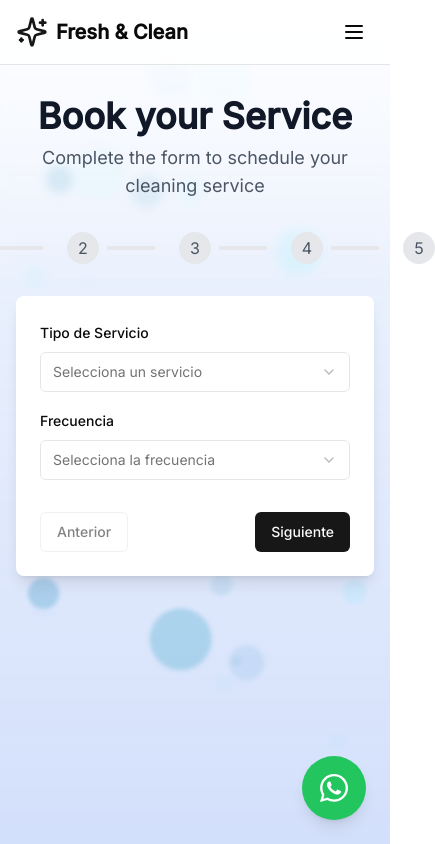
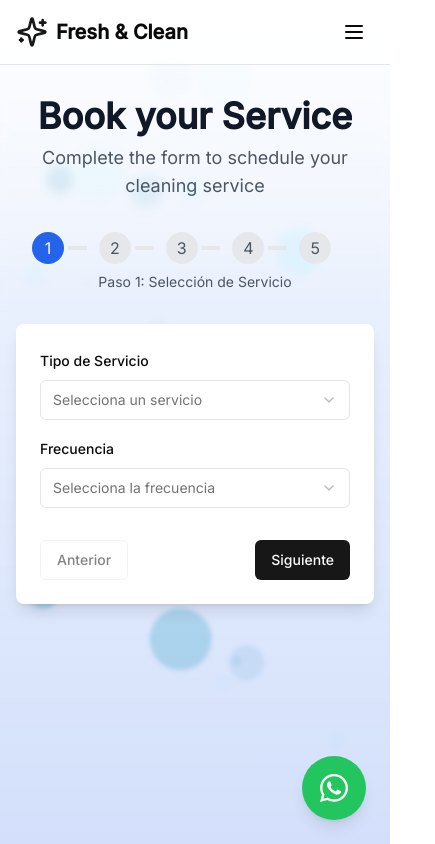
Before and after one commit to ivanlitt8/fresh-clean, a Next.js app: page /book in a window 390 px wide. Shown: the top 844 px of the page, 435 px wide, since content can reach past the window. Built offline with nearby package versions, Linux system fonts and the light colour scheme.

Commit message:
responsive steps

```diff
--- a/app/book/page.tsx
+++ b/app/book/page.tsx
@@ -202,11 +202,16 @@ export default function BookingPage() {
             </div>
 
             {/* Indicador de pasos */}
-            <div className="flex justify-center items-center space-x-4">
+            <div className="flex justify-center items-center">
+              <div className="grid grid-cols-5 gap-2 md:gap-4 w-full max-w-2xl px-4">
                 {steps.map((step, index) => (
-                <div key={step.id} className="flex items-center">
                   <div
-                    className={`w-8 h-8 rounded-full flex items-center justify-center ${
+                    key={step.id}
+                    className="flex items-center justify-center"
+                  >
+                    <div className="flex-1 flex items-center">
+                      <div
+                        className={`w-8 h-8 rounded-full flex items-center justify-center flex-shrink-0 ${
                           currentStep >= step.id
                             ? "bg-blue-600 text-white"
                             : "bg-gray-200 text-gray-600"
@@ -216,13 +221,24 @@ export default function BookingPage() {
                       </div>
                       {index < steps.length - 1 && (
                         <div
-                      className={`h-1 w-12 mx-2 ${
-                        currentStep > step.id ? "bg-blue-600" : "bg-gray-200"
+                          className={`h-1 w-full mx-1 md:mx-2 ${
+                            currentStep > step.id
+                              ? "bg-blue-600"
+                              : "bg-gray-200"
                           }`}
                         />
                       )}
                     </div>
+                  </div>
                 ))}
+              </div>
+            </div>
+
+            {/* Títulos de los pasos en móvil */}
+            <div className="mt-2 md:hidden">
+              <p className="text-sm text-center text-gray-600">
+                Paso {currentStep}: {steps[currentStep - 1]?.title}
+              </p>
             </div>
           </div>
         </div>
```
Also changed, not shown: 1 other file (tests, documents, lock files or other folders). Lines whose indentation alone changed are shown as unchanged.
